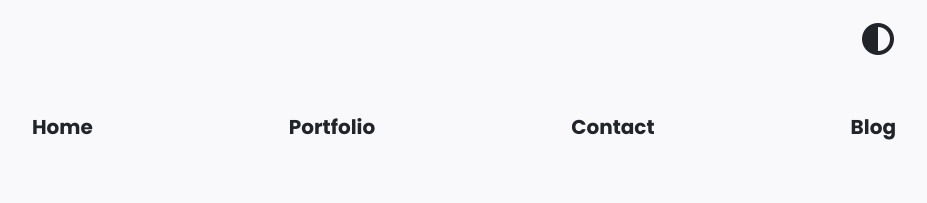
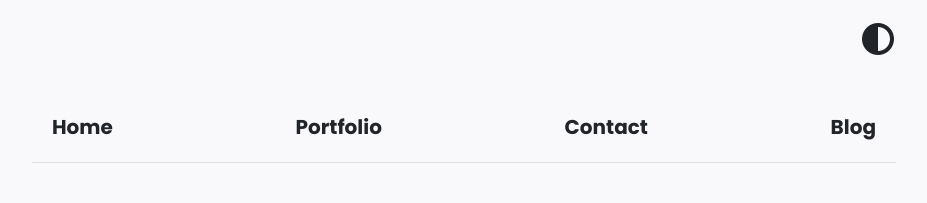
Before and after one commit to kayenp/portfolio-site, a website: page frontend/index.html in a window 1280 px wide. Shown: the top 203 px of the page, without its empty margins (176-1103 px from the left). Drawn offline with Linux system fonts and the light colour scheme.

Commit message:
Added styles for top nav

```diff
--- a/frontend/css/components.css
+++ b/frontend/css/components.css
@@ -10,7 +10,10 @@
 }
 
 .top-nav {
+	display: none;
 	width: 100%;
+	padding: 0 2rem 2rem 2rem;
+	border-bottom: 1px solid #dee2e6;
 }
 
 .top-menu {
```
